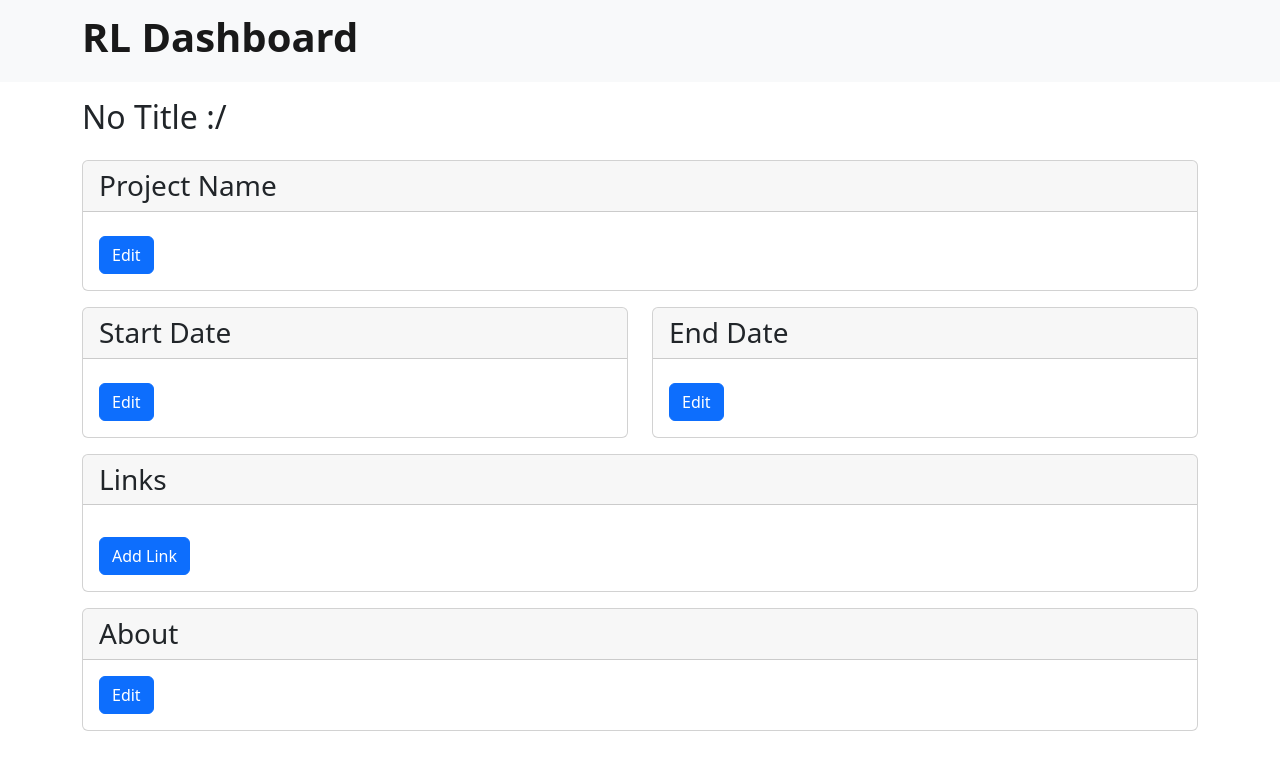
After one commit to rliang88/richardliang.com-dashboard, a Python web app: template flask_app/projects/templates/view_project.html in a window 1280 px wide. The commit adds this page. Shown: the top 770 px of the page. Run offline with Jinja, Linux system fonts and the light colour scheme; the template is opened without the code that fills it, so the values that code supplies are empty.

Commit message:
[PWAD-22] view project fleshed out, can also edit all properties (#24)
Signed-off-by: rliang88 <rliang@vmware.com>

```diff
--- a/flask_app/experience/routes.py
+++ b/flask_app/experience/routes.py
@@ -90,8 +90,6 @@ def view_experience(experience_creation_datetime):
         string_content_headers=string_content_headers,
         string_content_types=[technology_type, bullet_type],
         links=experienceLinks,
-        bullet_type=bullet_type,
-        technology_type=technology_type,
     )
 
 
--- a/flask_app/projects/templates/create_project.html
+++ b/flask_app/projects/templates/create_project.html
@@ -2,7 +2,7 @@
 {% block content %}
     <div class="mb-3">
         <b>Note: </b> You will be able to add your tech stack, links, and bullets
-        by editing this experience after creating it.
+        by editing this project after creating it.
     </div>
     <form action="" method="post">
         <!-- CSRF token -->
--- a/flask_app/projects/templates/projects.html
+++ b/flask_app/projects/templates/projects.html
@@ -12,7 +12,10 @@
                 <br>
                 <!-- todo -->
                 <a
-                    href=""
+                    href="{{url_for(
+                        'projects.view_project',
+                        project_creation_datetime = project.creation_datetime
+                    )}}"
                     class="btn btn-primary d-inline"
                 >
                     View project
--- /dev/null
+++ b/flask_app/projects/templates/view_project.html
@@ -0,0 +1,205 @@
+{% extends "header.html" %}
+{% block content %}
+
+    <!-- Project Name -->
+    <div class="card mb-3">
+        <h3 class="card-header">Project Name</h3>
+        <div class="card-body">
+            <h5 class="card-title mb-2">
+                {{project.project_name}}
+            </h5>
+            <a
+                href= "{{url_for(
+                    'common.update_name_like_property',
+                    model = 'Project',
+                    document_creation_datetime = project.creation_datetime,
+                    property_name = 'project_name'
+                )}}"
+                class="btn btn-primary">
+                Edit
+            </a>
+        </div>
+    </div>
+
+    <!-- Start and End date -->
+    <div class="row mb-3">
+        <div class="col mr-1">
+            <!-- start date -->
+            <div class="card">
+                <h3 class="card-header">Start Date</h3>
+                <div class="card-body">
+                    <h5 class="card-title mb-2">
+                        {{project.start_date}}
+                    </h5>
+                    <a
+                        href="{{url_for(
+                            'common.update_date',
+                            model = 'Project',
+                            document_creation_datetime = project.creation_datetime,
+                            property_name = 'start_date'
+                        )}}"
+                        class="btn btn-primary">
+                        Edit
+                    </a>
+                </div>
+            </div>
+        </div>
+
+        <!-- end date -->
+        <div class="col ml-1">
+            <!-- start date -->
+            <div class="card">
+                <h3 class="card-header">End Date</h3>
+                <div class="card-body">
+                    <h5 class="card-title mb-2">
+                        {{project.end_date}}
+                    </h5>
+                    <a
+                        href="{{url_for(
+                            'common.update_date',
+                            model = 'Project',
+                            document_creation_datetime = project.creation_datetime,
+                            property_name = 'end_date'
+                        )}}"
+                        class="btn btn-primary">
+                        Edit
+                    </a>
+                </div>
+            </div>
+        </div>
+    </div>
+
+    <!-- tech stack and bullets -->
+    {% for string_content_type in string_content_types %}
+        <div class="card mb-3">
+            <h3 class = "card-header">{{string_content_headers[string_content_type]}}</h3>
+            <div class="card-body">
+                <ul class="list-group mb-3">
+                    {% for string_content in string_contents[string_content_type] %}
+                    <li class="list-group-item">
+                        <div class="row g-3">
+                            <div class = "col">
+                                {{string_content.content}}
+                            </div>
+                            <div class = "col">
+                                <div class="float-end">
+                                    <a
+                                        href="{{url_for(
+                                            'common.update_child_string_content',
+                                            parent_document_creation_datetime = string_content.parent.creation_datetime,
+                                            string_content_creation_datetime = string_content.creation_datetime,
+                                            content_type = string_content_type
+                                        )}}"
+                                        class="btn btn-primary mr-3"
+                                    >
+                                        Edit
+                                    </a>
+
+                                    <a
+                                        href="{{url_for(
+                                            'common.delete_string_content',
+                                            parent_document_creation_datetime = string_content.parent.creation_datetime,
+                                            string_content_creation_datetime = string_content.creation_datetime,
+                                            content_type = string_content_type
+                                        )}}"
+                                        class="btn btn-danger"
+                                    >
+                                        Delete
+                                    </a>
+                                </div>
+                            </div>
+                        </div>
+                    </li>
+                    {% endfor %}
+                </ul>
+
+                <a
+                    href="{{url_for(
+                        'common.create_child_string_content',
+                        parent_model = 'Project',
+                        parent_document_creation_datetime = project.creation_datetime,
+                        content_type = string_content_type
+                    )}}"
+                    class="btn btn-primary"
+                >
+                    Add {{string_content_type}}
+                </a>
+            </div>
+        </div>
+    {% endfor %}
+
+    <!-- Links -->
+    <div class="card mb-3">
+        <h3 class = "card-header">Links</h3>
+        <div class="card-body">
+            <ul class="list-group mb-3">
+                {% for link in links %}
+                    <li class="list-group-item">
+                        <div class="row g-3">
+                            <div class = "col">
+                                <b>{{link.link_name}} :</b> {{link.url}}
+                            </div>
+                            <div class = "col">
+                                <div class="float-end">
+                                    <a
+                                        href="{{url_for(
+                                            'common.update_link',
+                                            parent_document_creation_datetime = link.parent.creation_datetime,
+                                            link_creation_datetime = link.creation_datetime
+                                        )}}"
+                                        class="btn btn-primary mr-3"
+                                    >
+                                        Edit
+                                    </a>
+
+                                    <a
+                                        href="{{url_for(
+                                            'common.delete_link',
+                                            parent_document_creation_datetime = link.parent.creation_datetime,
+                                            link_creation_datetime = link.creation_datetime
+                                        )}}"
+                                        class="btn btn-danger"
+                                    >
+                                        Delete
+                                    </a>
+                                </div>
+                            </div>
+                        </div>
+                    </li>
+                {% endfor %}
+            </ul>
+            <a
+                href="{{url_for(
+                    'common.create_link',
+                    parent_model = 'Project',
+                    parent_document_creation_datetime = project.creation_datetime
+                )}}"
+                class="btn btn-primary"
+            >
+                Add Link
+            </a>
+        </div>
+    </div>
+
+    <!-- long_description -->
+    <div class="card mb-3">
+        <h3 class="card-header">About</h3>
+        <div class="card-body">
+            {% for paragraph in project.parse_long_description() %}
+                <p class="card-text">
+                    {{paragraph}}
+                </p>
+            {% endfor %}
+            <a
+                href="{{url_for(
+                    'common.update_long_description',
+                    model = 'Project',
+                    document_creation_datetime = project.creation_datetime
+                )}}"
+                class="btn btn-primary"
+            >
+                Edit
+            </a>
+        </div>
+    </div>
+{% endblock %}
--- a/flask_app/utils.py
+++ b/flask_app/utils.py
@@ -20,10 +20,13 @@ def translate(property):
     return {
         "HomepageDetails": "Homepage Details",
         "Experience": "Experience",
+        "Project": "Project",
         "company_name": "Company Name",
         "start_date": "Start Date",
         "end_date": "End Date",
         "full_name": "Full Name",
+        "project_name": "Project Name",
+        "position": "Position",
         "bullet": "Bullet",
         "technology": "Technology",
         "long_description": "Long Description",
```
Also changed, not shown: flask_app/common/routes.py (+15 -4 lines), flask_app/projects/routes.py (+45 -4 lines).
